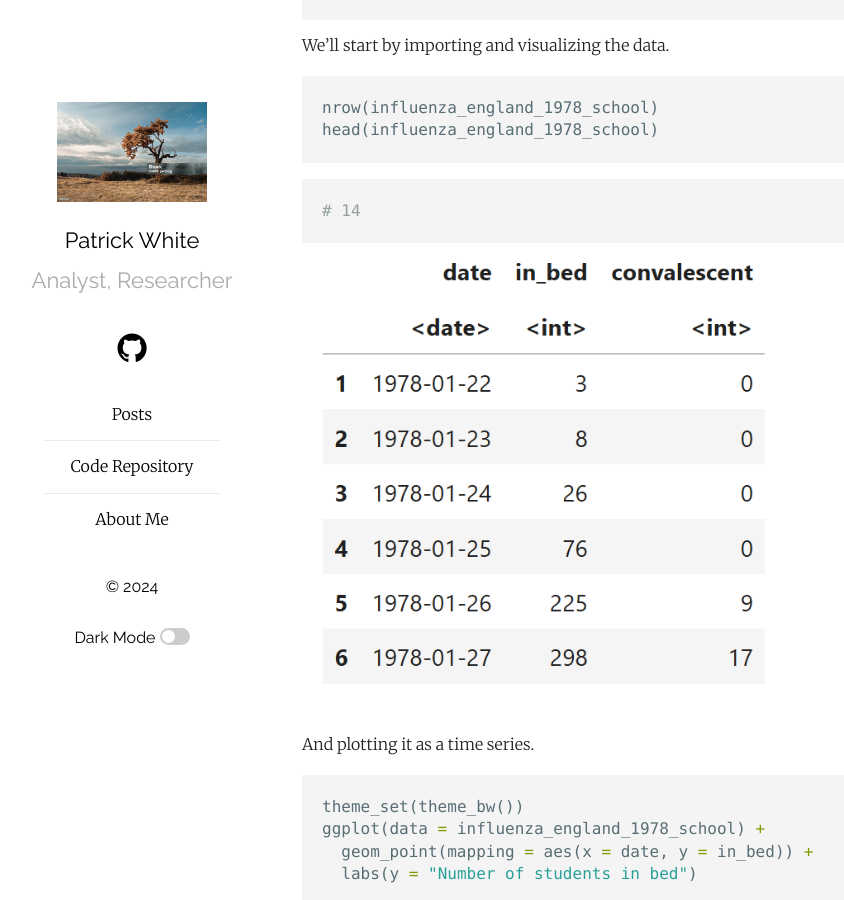
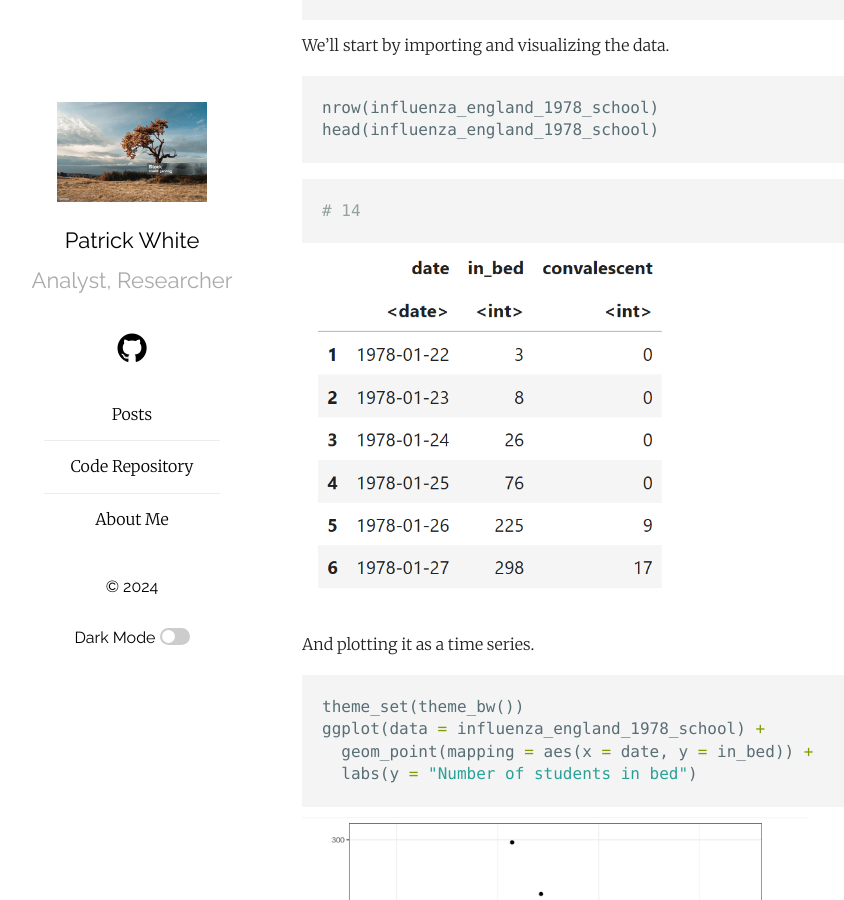
Before and after one commit to pw598/pw598.github.io, a Jekyll site: the page built from _posts/2024-12-23-Differential-Equations-III-Outbreak-Modeling-in-RStan.md, in a window 1280 px wide and 900 px high, scrolled down 2578 px. Shown: the whole window, without its empty margins (53-897 px from the left). Built offline with Jekyll 4.4.1, drawn with Linux system fonts in a browser that asks for light colours; formulas are drawn with MathJax 3.

Commit message:
Add files via upload

````diff
--- a/_posts/2024-12-23-Differential-Equations-III-Outbreak-Modeling-in-RStan.md
+++ b/_posts/2024-12-23-Differential-Equations-III-Outbreak-Modeling-in-RStan.md
@@ -86,7 +86,7 @@
 # 14
 ```
 
-<img src="https://github.com/pw598/pw598.github.io/blob/main/_posts/images/de3-1.png?raw=true" style="height: 450px; width:auto;">
+<img src="https://github.com/pw598/pw598.github.io/blob/main/_posts/images/de3-1.png?raw=true" style="height: 350px; width:auto;">
 
 And plotting it as a time series.
 
````
